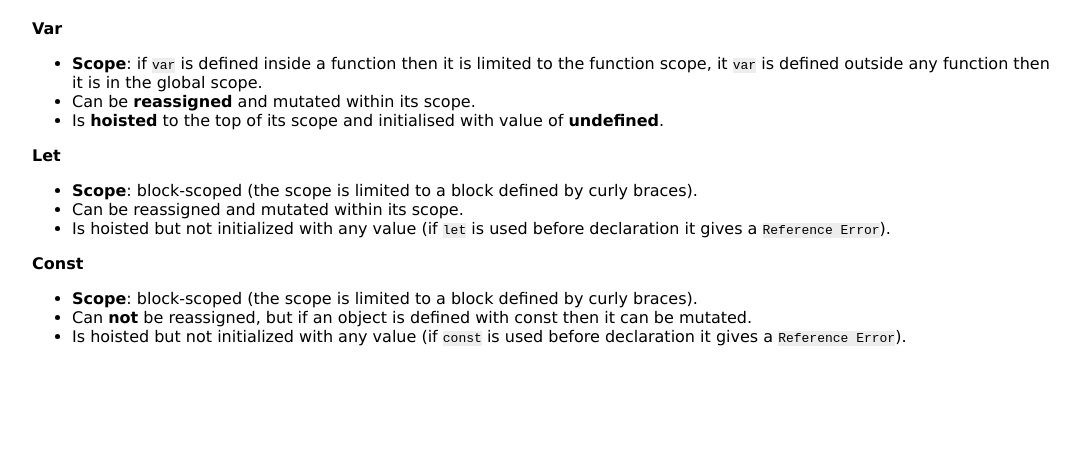
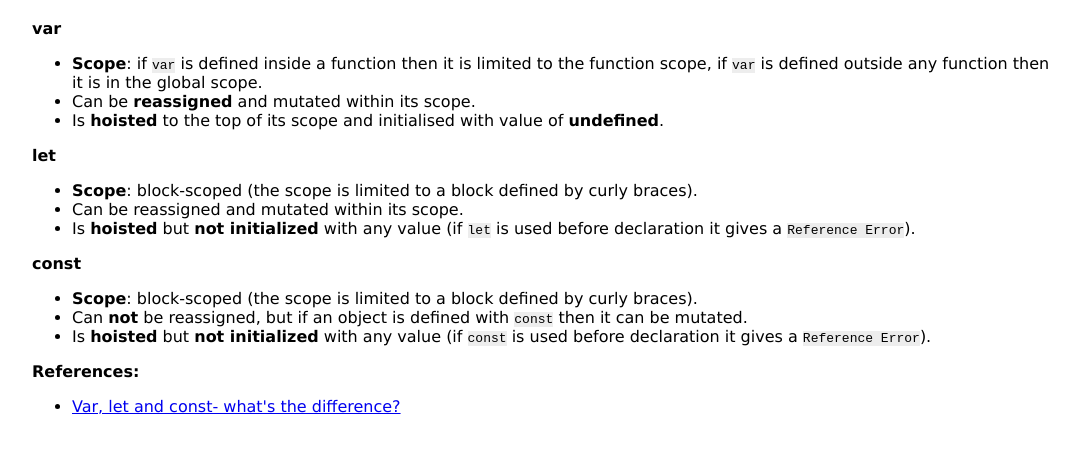
Before and after one commit to eremina-official/javascript-features, a website: page features/page26.html in a window 1280 px wide. Shown: the part 62-514 px from the top of the page, without its empty margins (96-1176 px from the left). Drawn offline with Linux system fonts and the light colour scheme.

Commit message:
format text and correct grammar

```diff
--- a/features/page26.html
+++ b/features/page26.html
@@ -12,27 +12,30 @@
   <main>
     <h1>Var, let and const</h1>
 
-    <p><strong>Var</strong></p>
+    <p><strong>var</strong></p>
     <ul>
-      <li><strong>Scope</strong>: if <code>var</code> is defined inside a function then it is limited to the function scope, it <code>var</code> is defined outside any function then it is in the global scope.</li>
+      <li><strong>Scope</strong>: if <code>var</code> is defined inside a function then it is limited to the function scope, if <code>var</code> is defined outside any function then it is in the global scope.</li>
       <li>Can be <strong>reassigned</strong> and mutated within its scope.</li>
       <li>Is <strong>hoisted</strong> to the top of its scope and initialised with value of <strong>undefined</strong>.</li>
     </ul>
 
-    <p><strong>Let</strong></p>
+    <p><strong>let</strong></p>
     <ul>
       <li><strong>Scope</strong>: block-scoped (the scope is limited to a block defined by curly braces).</li>
       <li>Can be reassigned and mutated within its scope.</li>
-      <li>Is hoisted but not initialized with any value (if <code>let</code> is used before declaration it gives a <code>Reference Error</code>).</li>
+      <li>Is <strong>hoisted</strong> but <strong>not initialized</strong> with any value (if <code>let</code> is used before declaration it gives a <code>Reference Error</code>).</li>
     </ul>
 
-    <p><strong>Const</strong></p>
+    <p><strong>const</strong></p>
     <ul>
       <li><strong>Scope</strong>: block-scoped (the scope is limited to a block defined by curly braces).</li>
-      <li>Can <strong>not</strong> be reassigned, but if an object is defined with const then it can be mutated.</li>
-      <li>Is hoisted but not initialized with any value (if <code>const</code> is used before declaration it gives a <code>Reference Error</code>).</li>
+      <li>Can <strong>not</strong> be reassigned, but if an object is defined with <code>const</code> then it can be mutated.</li>
+      <li>Is <strong>hoisted</strong> but <strong>not initialized</strong> with any value (if <code>const</code> is used before declaration it gives a <code>Reference Error</code>).</li>
     </ul>
-    <p></p>
+    <p><strong>References:</strong></p>
+    <ul>
+      <li><a href="https://dev.to/sarah_chima/var-let-and-const--whats-the-difference-69e">Var, let and const- what's the difference?</a></li>
+    </ul>
   </main>
 </body>
 </html>
```
